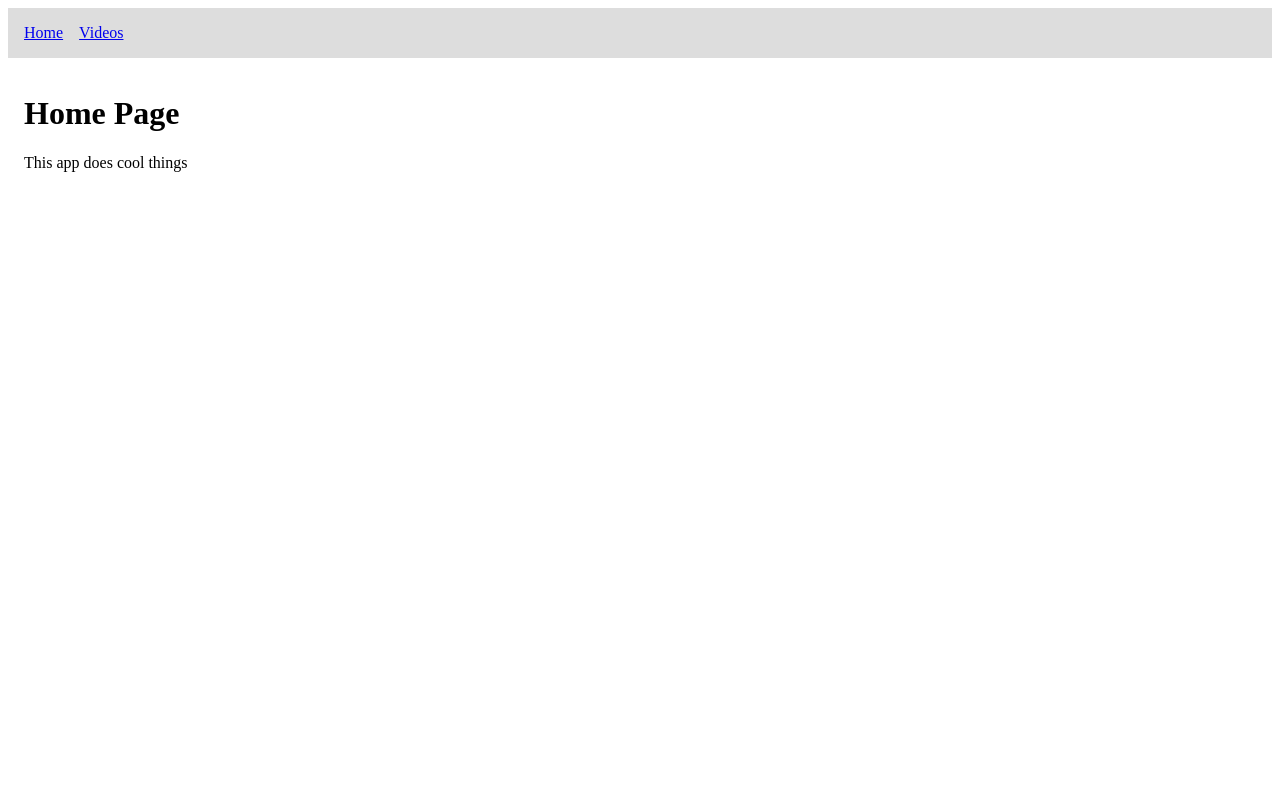
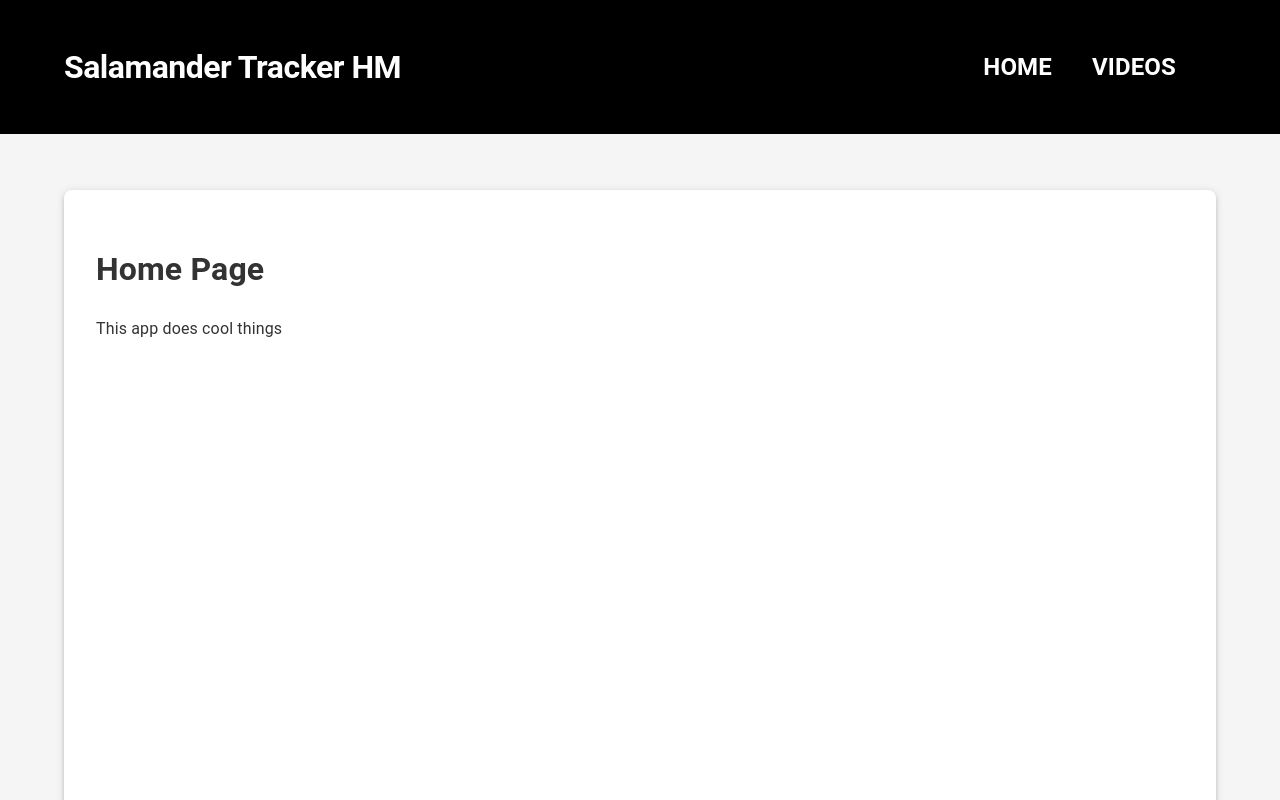
Before and after one commit to HumaGitGud/salamander-frontend, a Next.js app: page / in a window 1280 px wide. Shown: the top 800 px of the page. Built offline with nearby package versions, Linux system fonts and the light colour scheme.

Commit message:
added MUI to layout

```diff
--- a/src/app/layout.js
+++ b/src/app/layout.js
@@ -1,18 +1,86 @@
+'use client';
+
 import Link from 'next/link';
+import { ThemeProvider, createTheme, CssBaseline, Container, Box, Typography, Link as MuiLink } from '@mui/material';
+
+const theme = createTheme({
+  typography: {
+    h1: { fontWeight: 'bold', fontSize: '2rem' },
+    h2: { fontWeight: 600, fontSize: '1.5rem' },
+    body1: { fontSize: '1rem', lineHeight: 1.6 },
+  },
+  palette: {
+    primary: { main: '#6200ea' },
+    secondary: { main: '#03dac6' },
+    background: { default: '#f5f5f5' },
+    text: { primary: '#333', secondary: '#555' },
+  },
+  components: {
+    MuiLink: {
+      styleOverrides: {
+        root: {
+          fontWeight: 'bold',
+          textDecoration: 'none',
+          transition: 'color 0.3s ease',
+          '&:hover': { color: 'red' },
+        },
+      },
+    },
+    MuiContainer: {
+      styleOverrides: {
+        root: {
+          padding: '2rem',
+          maxWidth: '1200px',
+        },
+      },
+    },
+  },
+});
 
 export default function RootLayout({ children }) {
   return (
     <html lang="en">
       <body>
-        <header style={{ padding: '1rem', backgroundColor: '#ddd' }}>
-          <nav>
-            <Link href="/" style={{ marginRight: '1rem' }}>Home</Link>
-            <Link href="/videos" style={{ marginRight: '1rem' }}>Videos</Link>
-          </nav>
-        </header>
-        <main style={{ padding: '1rem' }}>
-          {children}
-        </main>
+        <ThemeProvider theme={theme}>
+          <CssBaseline />
+
+          {/* Header */}
+          <Box component="header" sx={{ bgcolor: '#000', py: 2, px: 3 }}>
+            <Container sx={{ display: 'flex', justifyContent: 'space-between', alignItems: 'center' }}>
+              <Typography variant="h1" sx={{ fontSize: '2em', color: '#fff', fontWeight: 'bold' }}>
+                Salamander Tracker HM
+              </Typography>
+
+              <Box>
+                <MuiLink component={Link} href="/" sx={{ fontSize: '1.5em', color: '#fff', mr: '2.5rem' }}>
+                  HOME
+                </MuiLink>
+                <MuiLink component={Link} href="/videos" sx={{ fontSize: '1.5em', color: '#fff', mr: '2.5rem' }}>
+                  VIDEOS
+                </MuiLink>
+              </Box>
+            </Container>
+          </Box>
+
+          {/* Main */}
+          <main>
+            <Container>
+              <Box sx={{ bgcolor: '#fff', p: 4, borderRadius: 2, boxShadow: 3, mt: 3, minHeight: '80vh' }}>
+                {children}
+              </Box>
+            </Container>
+          </main>
+
+          {/* Footer */}
+          <Box component="footer" sx={{ bgcolor: '#000', py: 2, px: 3, mt: 4 }}>
+            <Container>
+              <Typography variant="body2" sx={{ color: '#fff', textAlign: 'center' }}>
+                © 2025 Salamander Tracker HM. All rights reserved.
+              </Typography>
+            </Container>
+          </Box>
+
+        </ThemeProvider>
       </body>
     </html>
   );
```
Also changed, not shown: package.json (+8 -4 lines), 1 other file (tests, documents, lock files or other folders).
